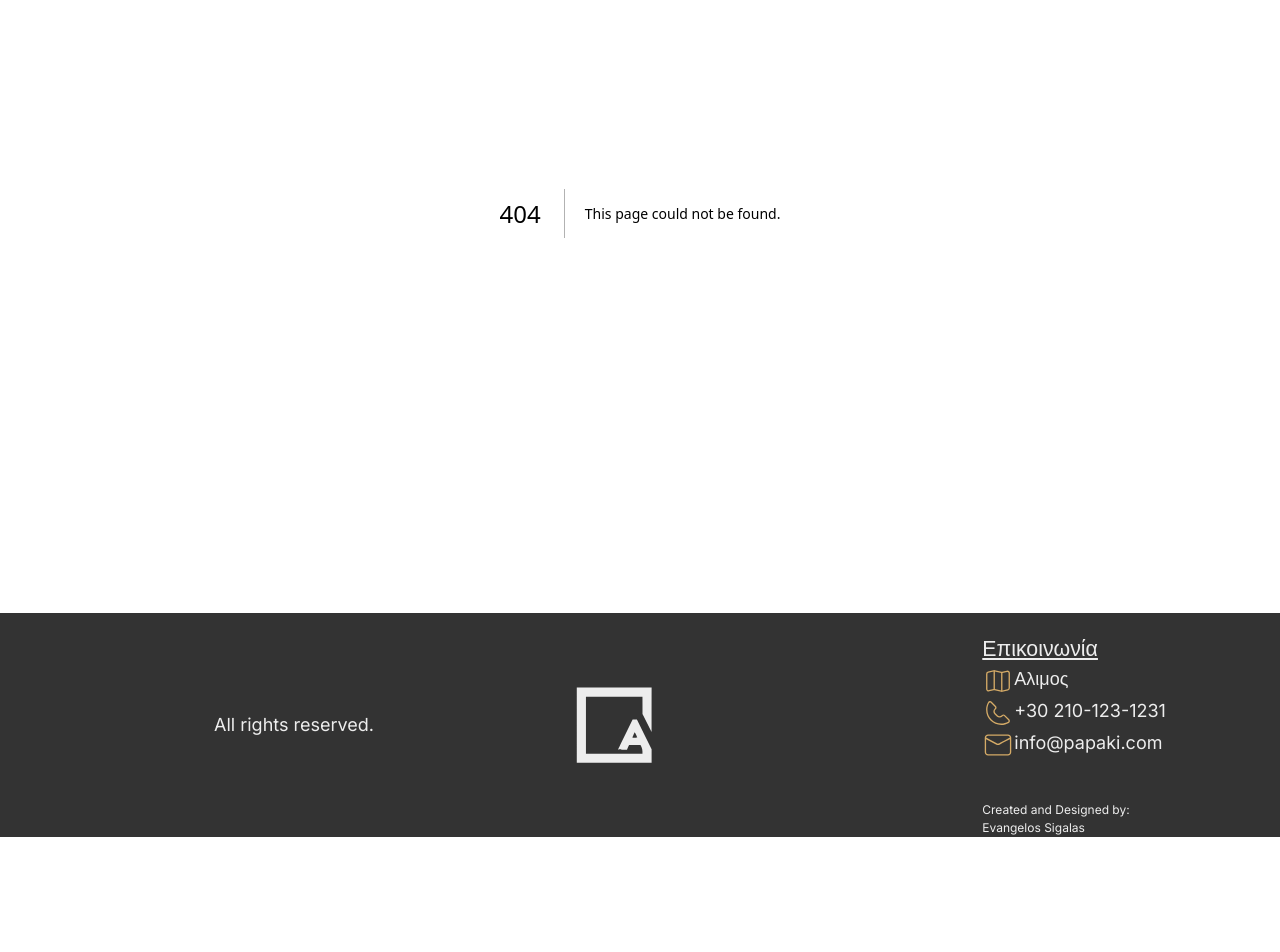
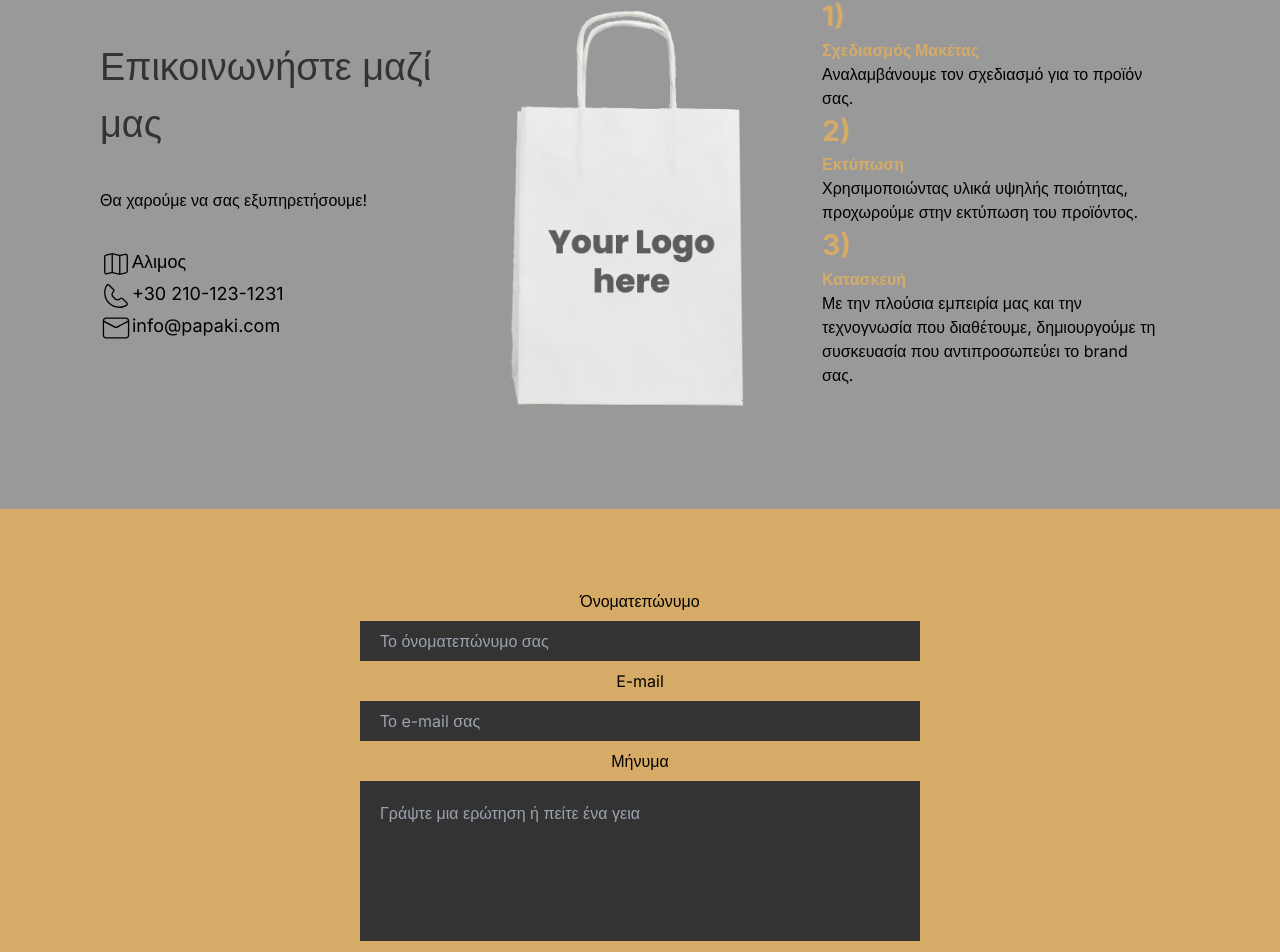
Before and after one commit to vagos9821/raptis-app, a Next.js app: page /contact-us in a window 1280 px wide. Before the commit this address had no page. Shown: the part 187-1139 px from the top of the page. Before the commit the page ends 1024 px from the top, so only its background shows below. Built offline with nearby package versions, Linux system fonts and the light colour scheme.

Commit message:
Added Email form

```diff
--- a/app/components/MenuButton.jsx
+++ b/app/components/MenuButton.jsx
@@ -53,7 +53,7 @@ const MenuButton = () => {
           </Link>
           <Link
             onClick={handleMenu}
-            href="/"
+            href="/contact-us"
             className="hover:text-accent hover:underline focus:text-accent focus:underline transition-all ease-in"
           >
             Επικοινωνία
--- a/app/components/Navbar.jsx
+++ b/app/components/Navbar.jsx
@@ -13,7 +13,7 @@ const Navbar = () => {
         <svg
           className="w-[50px] h-[50px]"
           version="1.0"
-          xmlns="http://www.w3.org/2000/svg"
+          xmlns="/www.w3.org/2000/svg"
           viewBox="0 0 201.000000 200.000000"
           preserveAspectRatio="xMidYMid meet"
         >
@@ -46,7 +46,7 @@ const Navbar = () => {
           Για εμάς
         </Link>
         <Link
-          href="http://"
+          href="/contact-us"
           target=""
           rel="noopener noreferrer"
           className="hover:text-accent hover:underline focus:text-accent focus:underline transition-all ease-in"
--- /dev/null
+++ b/app/contact-us/page.js
@@ -0,0 +1,160 @@
+"use client";
+
+import ContactSection from "../components/ContactSection";
+
+export default function Contact() {
+  async function handleSubmit(event) {
+    event.preventDefault();
+    const formData = new FormData(event.target);
+
+    formData.append("access_key", "40516cd4-c392-4c9e-b34a-7849da533123");
+
+    const object = Object.fromEntries(formData);
+    const json = JSON.stringify(object);
+
+    const response = await fetch("https://api.web3forms.com/submit", {
+      method: "POST",
+      headers: {
+        "Content-Type": "application/json",
+        Accept: "application/json",
+      },
+      body: json,
+    });
+    const result = await response.json();
+    if (result.success) {
+      console.log(result);
+    }
+  }
+
+  return (
+    <>
+      <div className="pt-[60px] flex flex-col">
+        <div className="flex flex-col lg:flex-row justify-center bg-secondary w-full items-center py-[100px] lg:px-[100px] h-auto">
+          <div className="w-full flex flex-col lg:items-start lg:justify-start items-center justify-center text-center lg:text-left gap-9">
+            <h2 className="lg:text-3xl text-xl text-primary">
+              Επικοινωνήστε μαζί μας
+            </h2>
+            <p className="text-l">Θα χαρούμε να σας εξυπηρετήσουμε!</p>
+            <ul>
+              <li className="flex lg:text-lg text-sm">
+                <svg
+                  xmlns="http://www.w3.org/2000/svg"
+                  width="32px"
+                  height="32px"
+                  viewBox="0 0 24 24"
+                >
+                  <path d="M20.21,4.576a1.906,1.906,0,0,0-1.63-.35l-3.53.89a1.086,1.086,0,0,1-.44,0L9.63,3.876a2.041,2.041,0,0,0-.92,0L4.5,4.936a1.893,1.893,0,0,0-1.44,1.84v11.15a1.871,1.871,0,0,0,.73,1.5,1.906,1.906,0,0,0,1.63.35l3.53-.89a1.086,1.086,0,0,1,.44,0l4.98,1.24a2.315,2.315,0,0,0,.46.05,2.4,2.4,0,0,0,.46-.05l4.21-1.06a1.893,1.893,0,0,0,1.44-1.84V6.076A1.871,1.871,0,0,0,20.21,4.576ZM8.67,17.926l-3.49.87a.89.89,0,0,1-1.12-.87V6.776a.9.9,0,0,1,.68-.87l3.93-.99Zm5.66,1.16-4.66-1.16V4.916l4.66,1.16Zm5.61-1.86a.9.9,0,0,1-.68.87l-3.93.99V6.076l3.49-.87a.908.908,0,0,1,.78.16.886.886,0,0,1,.34.71Z" />
+                </svg>
+                Αλιμος
+              </li>
+              <li className="flex lg:text-lg text-sm">
+                <svg
+                  xmlns="http://www.w3.org/2000/svg"
+                  width="32px"
+                  height="32px"
+                  viewBox="0 0 24 24"
+                >
+                  <path
+                    d="M14.436,20.938c-6.268,0-11.367-5.105-11.367-11.379c0-1.996,0.521-3.953,1.504-5.659
+                c0.262-0.454,0.714-0.753,1.24-0.822c0.541-0.073,1.07,0.108,1.454,0.493l3.14,3.139c0.324,0.324,0.503,0.755,0.503,1.214
+                s-0.179,0.89-0.503,1.214l-0.296,0.296c-0.754,0.755-0.754,1.981,0,2.735l1.721,1.721c0.73,0.73,2.005,0.73,2.735,0l0.29-0.29
+                c0.671-0.67,1.76-0.669,2.429,0l3.139,3.139c0.384,0.384,0.563,0.915,0.492,1.455c-0.069,0.526-0.369,0.978-0.822,1.239
+                C18.388,20.418,16.431,20.938,14.436,20.938z M6.042,4.063c-0.033,0-0.066,0.002-0.099,0.006C5.728,4.097,5.544,4.218,5.44,4.4
+                C4.542,5.954,4.069,7.738,4.069,9.559c0,5.723,4.65,10.379,10.367,10.379c1.82,0,3.604-0.474,5.158-1.371
+                c0.183-0.105,0.303-0.289,0.331-0.503c0.03-0.23-0.046-0.455-0.208-0.618l-3.139-3.139c-0.279-0.28-0.735-0.278-1.015,0l-0.29,0.29
+                c-1.108,1.109-3.041,1.107-4.149,0l-1.721-1.721c-1.144-1.144-1.144-3.005,0-4.149l0.296-0.296c0.136-0.136,0.21-0.316,0.21-0.507
+                s-0.074-0.371-0.21-0.507l-3.14-3.14C6.421,4.138,6.236,4.063,6.042,4.063z"
+                  />
+                </svg>
+                +30 210-123-1231
+              </li>
+              <li className="flex lg:text-lg text-sm">
+                <svg
+                  xmlns="http://www.w3.org/2000/svg"
+                  width="32px"
+                  height="32px"
+                  viewBox="0 0 24 24"
+                >
+                  <path
+                    d="M19.435,4.065H4.565c-1.38,0-2.5,1.12-2.5,2.5v10.87c0,1.38,1.12,2.5,2.5,2.5h14.87
+                c1.38,0,2.5-1.12,2.5-2.5V6.565C21.935,5.185,20.815,4.065,19.435,4.065z M4.565,5.065h14.87c0.79,0,1.44,0.61,1.49,1.39
+                c-2.47,1.32-4.95,2.63-7.43,3.95c-0.34,0.18-0.69,0.42-1.06,0.53c-0.64,0.2-1.14-0.11-1.67-0.39c-1.42-0.75-2.84-1.51-4.25-2.26
+                c-1.14-0.6-2.3-1.21-3.44-1.82C3.125,5.685,3.765,5.065,4.565,5.065z M20.935,17.435c0,0.83-0.67,1.5-1.5,1.5H4.565
+                c-0.83,0-1.5-0.67-1.5-1.5v-9.84c2.36,1.24,4.71,2.5,7.07,3.75c0.43,0.22,0.87,0.5,1.35,0.6c0.72,0.15,1.38-0.07,2-0.41
+                c1.45-0.76,2.89-1.53,4.34-2.29c1.04-0.56,2.07-1.1,3.11-1.65V17.435z"
+                  />
+                </svg>
+                info@papaki.com
+              </li>
+            </ul>
+          </div>
+          <div className="w-full flex justify-center pt-9">
+            <img
+              src="/CustomBag.png"
+              alt="Custom Bag"
+              className="w-auto h-[400px] object-cover"
+            />
+          </div>
+          <div className="w-full p-[20px]">
+            <div>
+              <h3 className="text-accent text-2xl font-bold">1&#41;</h3>
+              <h5 className="text-accent font-bold">Σχεδιασμός Μακέτας</h5>
+              <p>Αναλαμβάνουμε τον σχεδιασμό για το προϊόν σας.</p>
+            </div>
+            <div>
+              <h3 className="text-accent text-2xl font-bold">2&#41;</h3>
+              <h5 className="text-accent font-bold">Εκτύπωση</h5>
+              <p>
+                Χρησιμοποιώντας υλικά υψηλής ποιότητας, προχωρούμε στην εκτύπωση
+                του προϊόντος.
+              </p>
+            </div>
+            <div>
+              <h3 className="text-accent text-2xl font-bold">3&#41;</h3>
+              <h5 className="text-accent font-bold">Κατασκευή</h5>
+              <p>
+                Με την πλούσια εμπειρία μας και την τεχνογνωσία που διαθέτουμε,
+                δημιουργούμε τη συσκευασία που αντιπροσωπεύει το brand σας.
+              </p>
+            </div>
+          </div>
+        </div>
+
+        <form
+          className="flex flex-col bg-accent p-20 w-full justify-center items-center gap-2 "
+          onSubmit={handleSubmit}
+        >
+          <label className="text-">Όνοματεπώνυμο</label>
+          <input
+            className="w-[50%] h-10 bg-primary resize-none outline-none text-background p-5"
+            type="text"
+            name="name"
+            placeholder="Το όνοματεπώνυμο σας"
+            required
+          />
+          <label>E-mail</label>
+          <input
+            className="w-[50%] h-10 bg-primary resize-none outline-none text-background p-5"
+            type="email"
+            name="email"
+            placeholder="Το e-mail σας"
+            required
+          />
+          <label>Μήνυμα</label>
+          <textarea
+            className="w-[50%] h-40 bg-primary resize-none outline-none text-background p-5"
+            name="message"
+            placeholder="Γράψτε μια ερώτηση ή πείτε ένα γεια"
+            required
+          ></textarea>
+          <button
+            className="bg-primary mt-5 p-2 rounded-xl text-accent focus:underline hover:underline focus:text-background hover:text-background "
+            type="submit"
+          >
+            Αποστολή Μηνύματος
+          </button>
+        </form>
+      </div>
+    </>
+  );
+}
```
